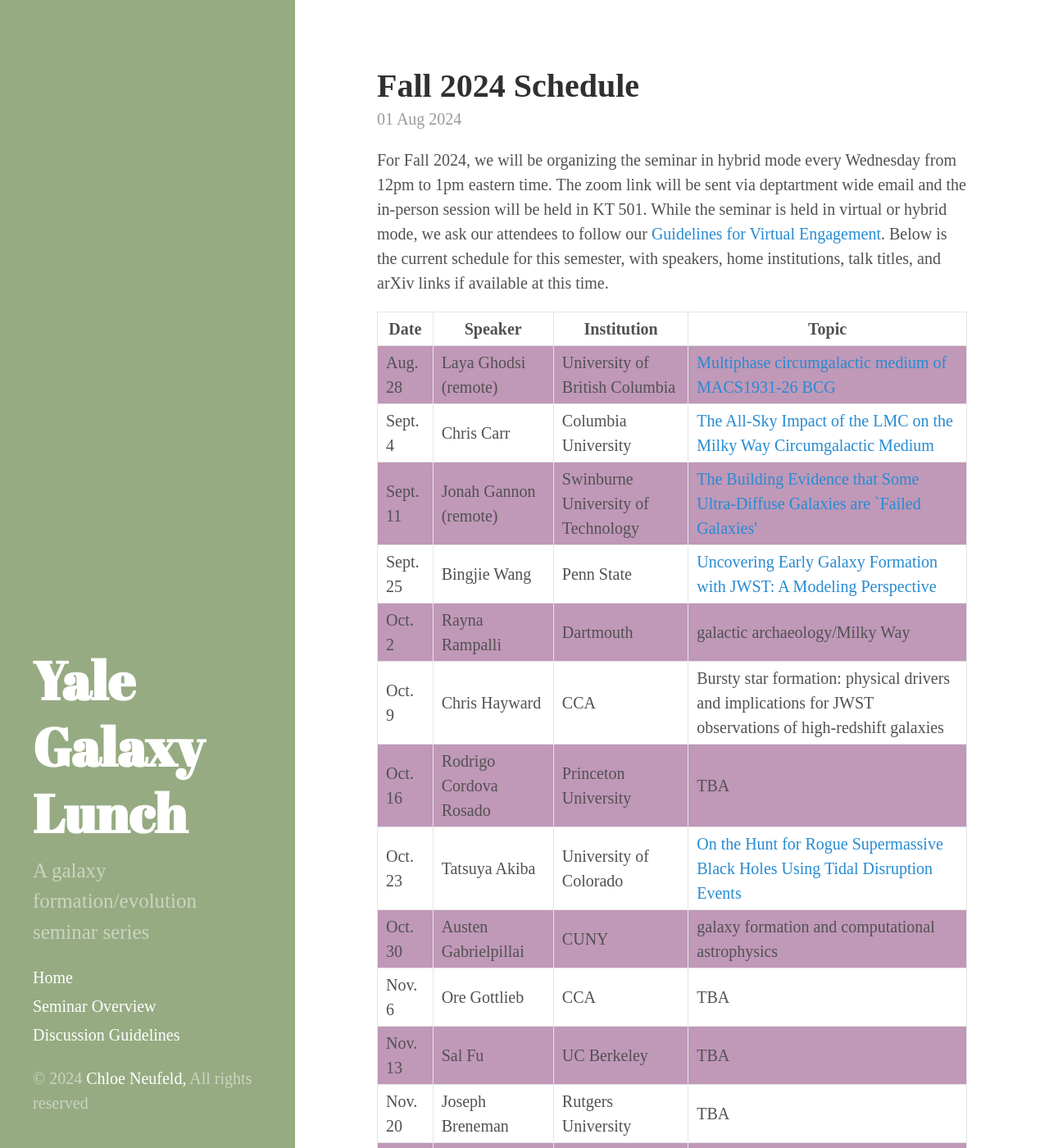
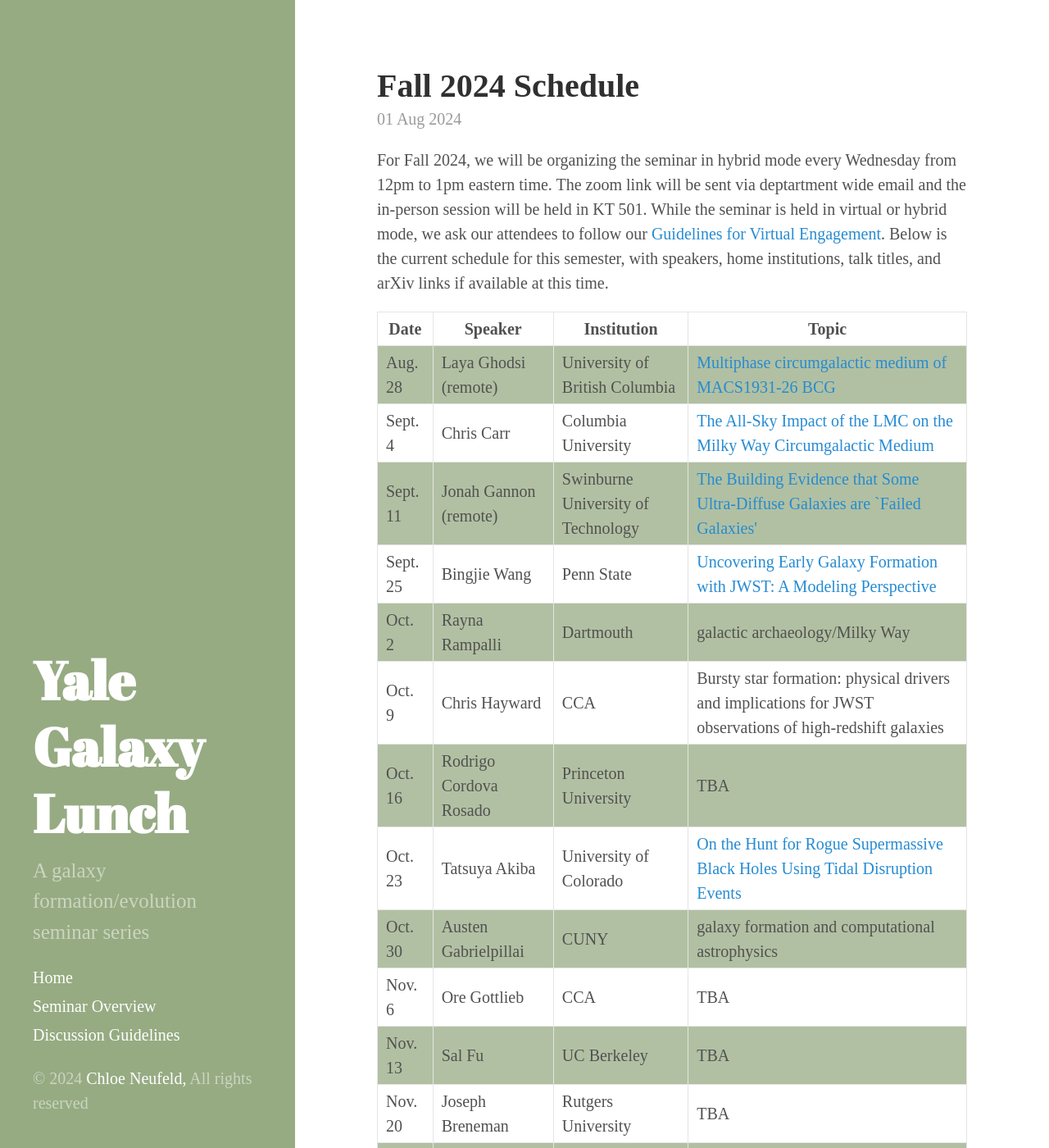
Before and after one commit to yalegalaxylunch/yalegalaxylunch.github.io, a Jekyll site: the page built from index.html, in a window 1280 px wide and 1400 px high. Shown: the whole window at 82% size. Built offline with Jekyll 4.4.1, drawn with Linux system fonts in a browser that asks for light colours; the list of posts is cut into pages by our own code.

Commit message:
changing colors

```diff
--- a/public/css/poole.css
+++ b/public/css/poole.css
@@ -248,7 +248,7 @@
 }
 tbody tr:nth-child(odd) td,
 tbody tr:nth-child(odd) th {
-  background-color: #aa759fbd;
+  background-color: #96ab82bd;
 }
 
 
```
